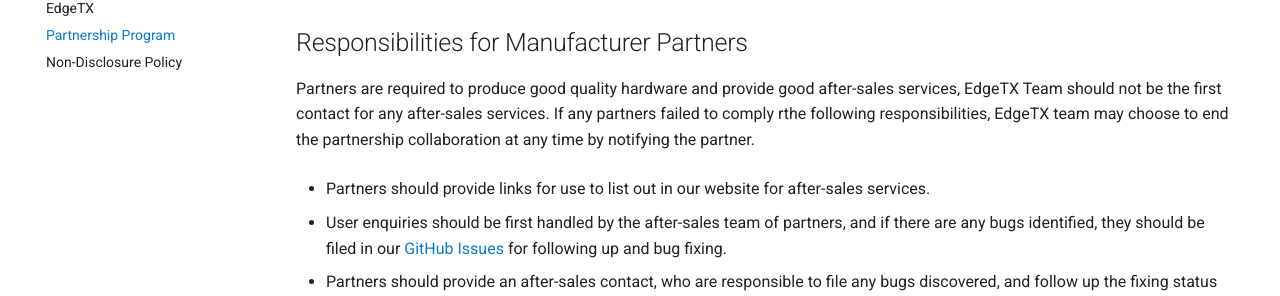
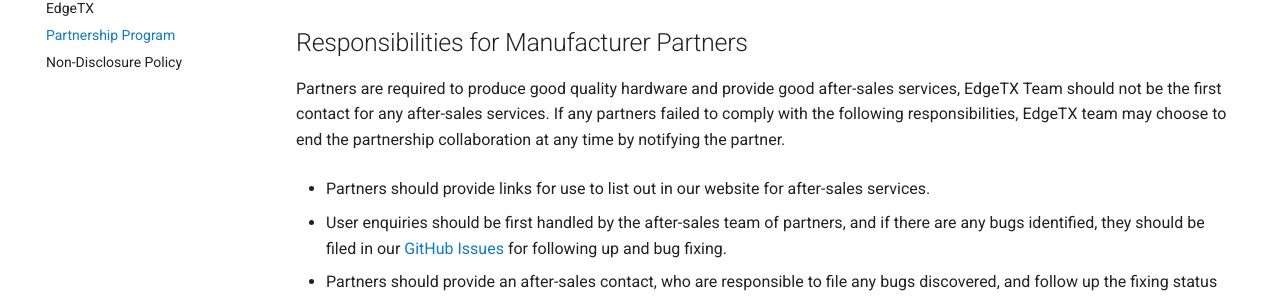
Before and after one commit to EdgeTX/edgetx.github.io, an MkDocs documentation site: the page built from docs/partnershipprogram.md, in a window 1280 px wide and 900 px high, scrolled down 1873 px. Shown: the part 181-477 px from the top of the window. Built offline with MkDocs 1.6.1 and Material for MkDocs 9.7.7, drawn with Linux system fonts in a browser that asks for light colours; comment, search, counter and statistics services are not loaded.

Commit message:
Fixed typo

```diff
--- a/docs/partnershipprogram.md
+++ b/docs/partnershipprogram.md
@@ -57,7 +57,7 @@
 Upon the successful inclusion of a handset into the EdgeTX codebase, if all of the [Requirements for manufacturers](#Requirements-for-manufacturers) have been met, the manufacturer can request to become an EdgeTX Partner. This would then be voted upon at the next EdgeTX Project Steering Committee meeting, and the outcome of the vote communicated back to the manufacturer.
 
 ## Responsibilities for Manufacturer Partners
-Partners are required to produce good quality hardware and provide good after-sales services, EdgeTX Team should not be the first contact for any after-sales services.  If any partners failed to comply rthe following responsibilities, EdgeTX team may choose to end the partnership collaboration at any time by notifying the partner.
+Partners are required to produce good quality hardware and provide good after-sales services, EdgeTX Team should not be the first contact for any after-sales services.  If any partners failed to comply with the following responsibilities, EdgeTX team may choose to end the partnership collaboration at any time by notifying the partner.
 
  - Partners should provide links for use to list out in our website for after-sales services.
 
```
